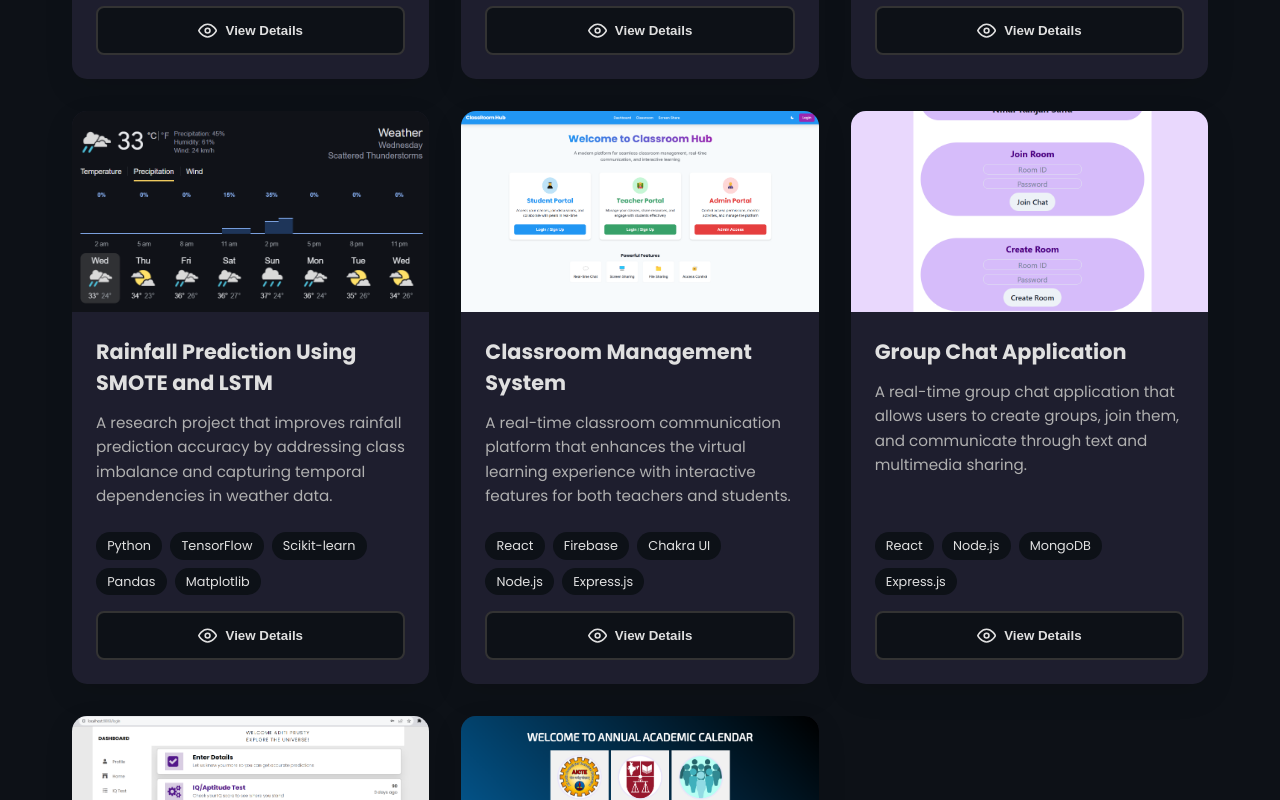
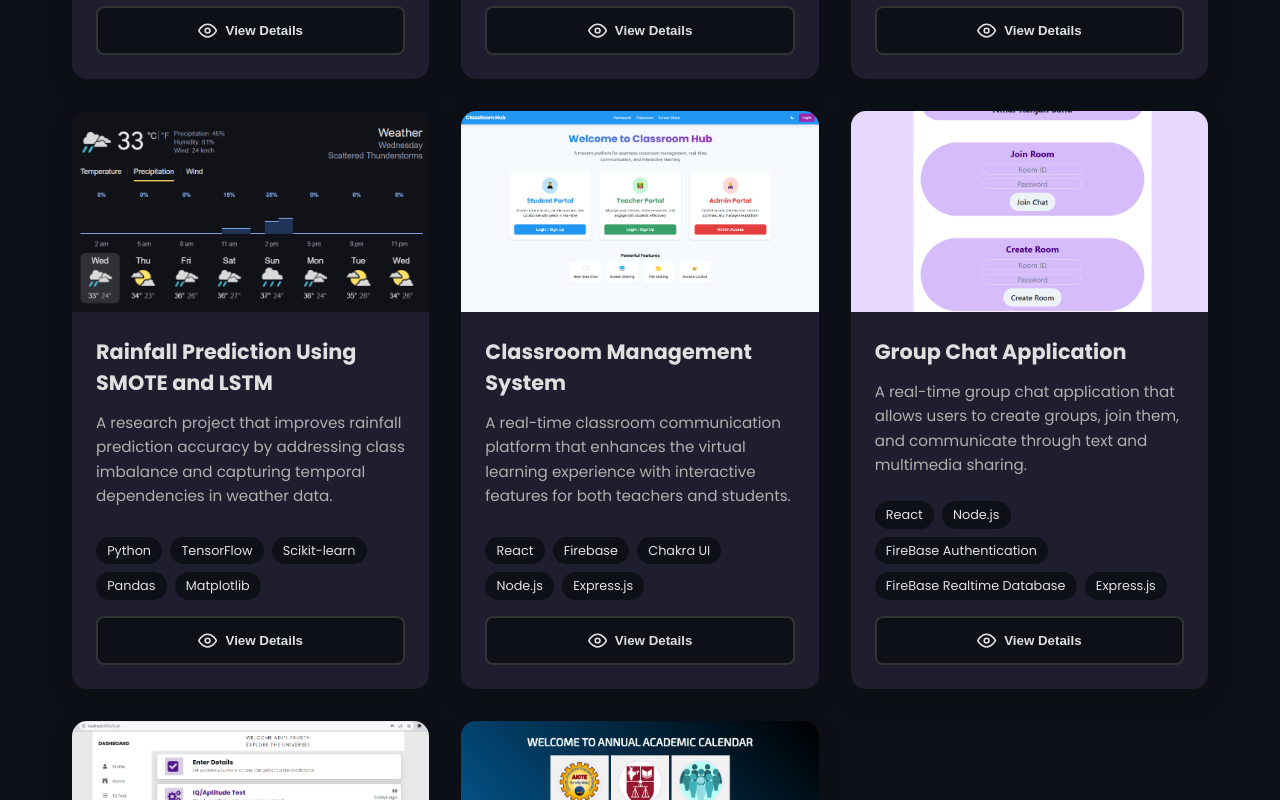
Before and after one commit to Nihar4569/Portfolio-, a React (Create React App) app: page /projects in a window 1280 px wide. Shown: the part 1436-2236 px from the top of the page. Built offline with nearby package versions, Linux system fonts and the light colour scheme.

Commit message:
Group chat app tech stack updated

```diff
--- a/src/data/projects.js
+++ b/src/data/projects.js
@@ -105,7 +105,7 @@ const projects = [
       "File sharing (images, PDFs, and other documents)",
       "User presence indicators and notifications"
     ],
-    techStack: ["React", "Node.js", "MongoDB", "Express.js"],
+    techStack: ["React", "Node.js", "FireBase Authentication","FireBase Realtime Database" ,"Express.js"],
     links: {
       github: "https://github.com/Nihar4569/Chat_App",
       live: "https://chat-app-liart-sigma.vercel.app/"
```
